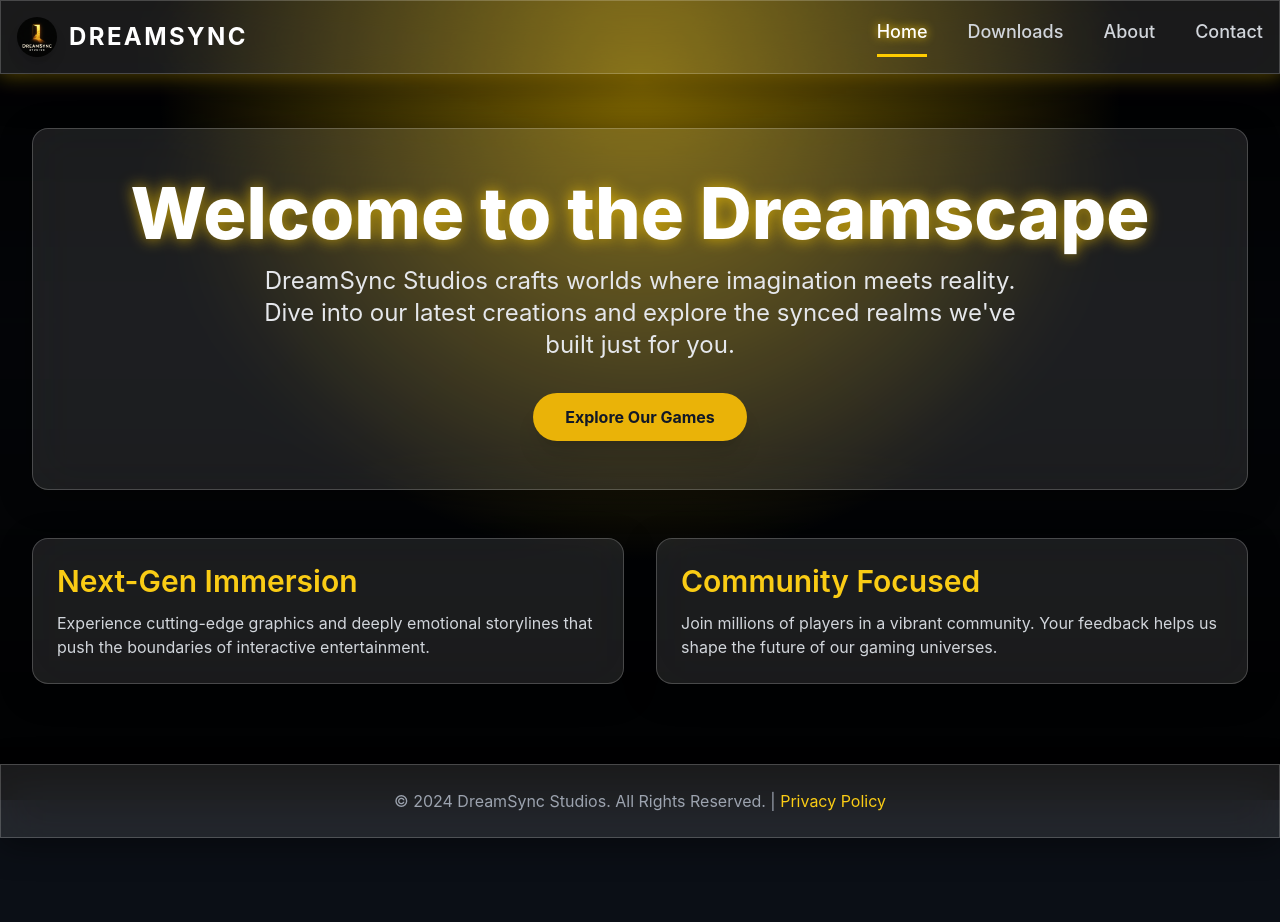
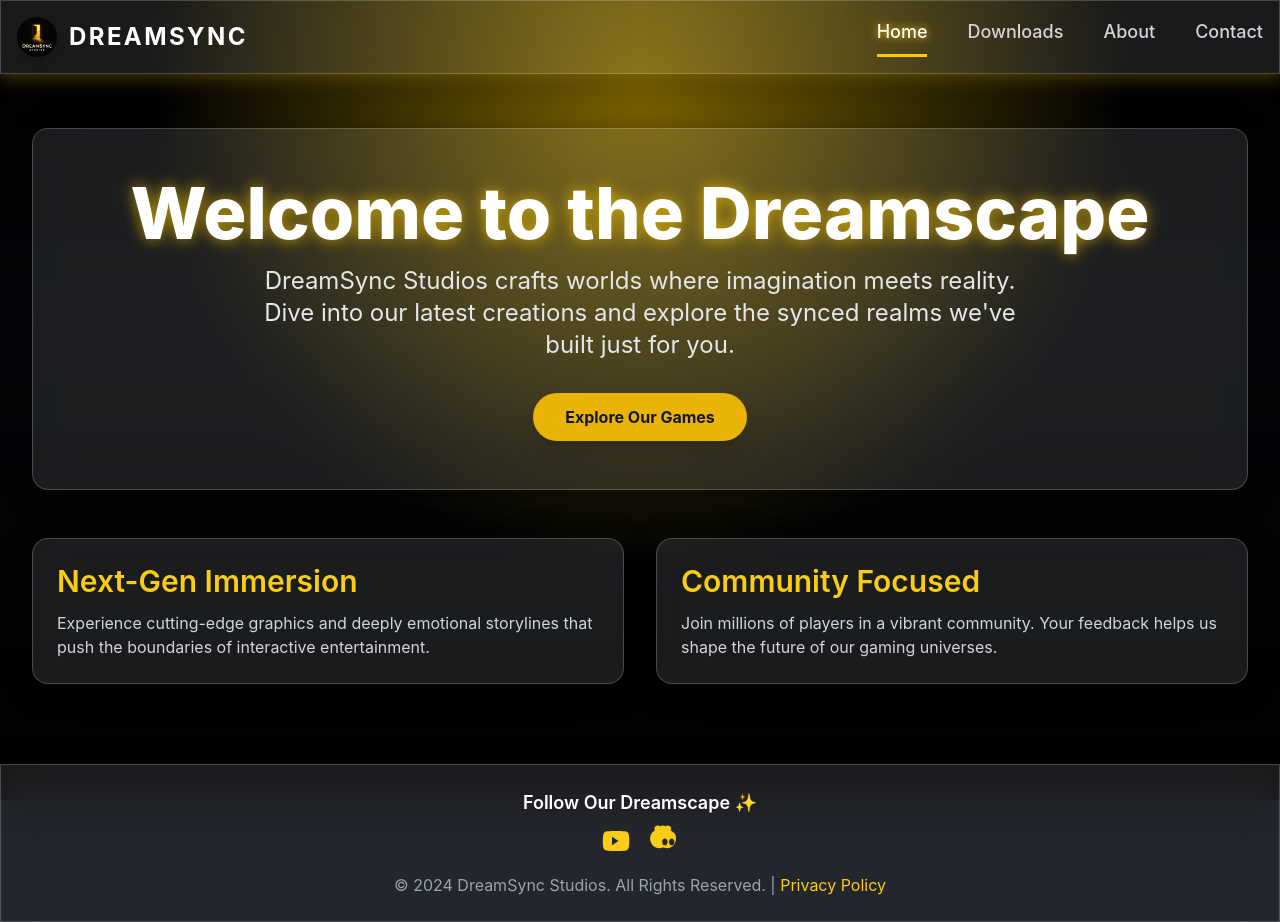
Before and after one commit to DreamSyncStudios/DreamSync-Studios, a plain HTML site: page index.html in a window 1280 px wide. Before the commit the page ends 838 px from the top, so only its background shows below. Drawn offline with nearby package versions, Linux system fonts and the light colour scheme.

```diff
--- a/index.html
+++ b/index.html
@@ -5,10 +5,8 @@
     <meta name="viewport" content="width=device-width, initial-scale=1.0">
     <title>DreamSync Studios - Home of Immersive Worlds</title>
 
-    <!-- FIX 1: Corrected favicon link to DremSyncLogo.png -->
     <link rel="icon" type="image/png" href="DremSyncLogo.png">
 
-    <!-- Load Tailwind CSS -->
     <script src="https://cdn.tailwindcss.com"></script>
     <style>
         /* Base configuration */
@@ -92,15 +90,12 @@
 </head>
 <body class="dream-bg text-white">
 
-    <!-- Message Box UI (for feedback instead of alert/confirm) -->
     <div id="messageBox" class="fixed top-24 right-4 p-4 rounded-lg shadow-2xl z-50 transition-all duration-300 transform translate-x-full opacity-0 glass-effect">
         <p id="messageText" class="font-semibold"></p>
     </div>
 
-    <!-- Header and Navigation (Glass Effect) -->
     <header class="fixed top-0 left-0 w-full z-20 glass-effect p-4 shadow-xl">
         <div class="max-w-7xl mx-auto flex justify-between items-center">
-            <!-- Logo - FIXED: Using the direct file name DremSyncLogo.png -->
             <div class="flex items-center space-x-3">
                 <img
                     src="DremSyncLogo.png"
@@ -111,7 +106,6 @@
                 <h1 class="text-2xl font-bold tracking-widest uppercase text-white transition duration-500 hover:text-yellow-400">DreamSync</h1>
             </div>
 
-            <!-- Navigation Links -->
             <nav class="flex space-x-6 md:space-x-10">
                 <a href="#" class="nav-link text-lg font-medium transition duration-300 pb-2" data-tab="home">Home</a>
                 <a href="#" class="nav-link text-lg font-medium transition duration-300 pb-2" data-tab="downloads">Downloads</a>
@@ -121,10 +115,8 @@
         </div>
     </header>
 
-    <!-- Main Content Area -->
     <main class="pt-24 max-w-7xl mx-auto px-4 sm:px-6 lg:px-8">
 
-        <!-- Home Section -->
         <section id="home" class="content-section hidden-section">
             <div class="glass-effect rounded-2xl p-8 md:p-12 text-center my-8">
                 <h2 class="text-5xl md:text-7xl font-extrabold mb-4 hero-title" style="text-shadow: 0 0 15px rgba(255, 204, 0, 0.7);">
@@ -139,14 +131,12 @@
             </div>
 
             <div class="grid md:grid-cols-2 gap-8 my-12">
-                <!-- Feature 1 -->
                 <div class="glass-effect rounded-2xl p-6 transition duration-500 hover:shadow-2xl hover:shadow-yellow-500/50 transform hover:-translate-y-1">
                     <h3 class="text-3xl font-semibold mb-3 text-yellow-400">Next-Gen Immersion</h3>
                     <p class="text-gray-300">
                         Experience cutting-edge graphics and deeply emotional storylines that push the boundaries of interactive entertainment.
                     </p>
                 </div>
-                <!-- Feature 2 -->
                 <div class="glass-effect rounded-2xl p-6 transition duration-500 hover:shadow-2xl hover:shadow-yellow-500/50 transform hover:-translate-y-1">
                     <h3 class="text-3xl font-semibold mb-3 text-yellow-400">Community Focused</h3>
                     <p class="text-gray-300">
@@ -156,18 +146,14 @@
             </div>
         </section>
 
-        <!-- Downloads Section -->
         <section id="downloads" class="content-section hidden-section">
             <h2 class="text-4xl font-bold my-8 text-center" style="text-shadow: 0 0 10px rgba(255, 204, 0, 0.5);">Latest Releases</h2>
 
-            <!-- Downloads Content Container - Populated by JS -->
             <div id="downloadsContainer" class="grid lg:grid-cols-2 gap-8 mb-12">
-                <!-- Static Game Cards will be rendered here -->
-            </div>
+                </div>
 
         </section>
 
-        <!-- About Section -->
         <section id="about" class="content-section hidden-section">
             <h2 class="text-4xl font-bold my-8 text-center" style="text-shadow: 0 0 10px rgba(255, 204, 0, 0.5);">Our Vision</h2>
 
@@ -183,7 +169,6 @@
             </div>
         </section>
 
-        <!-- Contact Section -->
         <section id="contact" class="content-section hidden-section">
             <h2 class="text-4xl font-bold my-8 text-center" style="text-shadow: 0 0 10px rgba(255, 204, 0, 0.5);">Get In Touch</h2>
 
@@ -202,7 +187,6 @@
                         <textarea id="message" name="message" rows="4" required class="w-full bg-white/10 glass-effect p-3 rounded-lg border border-white/20 focus:outline-none focus:border-yellow-500 transition duration-200"></textarea>
                     </div>
 
-                    <!-- Single Button Container for Gmail -->
                     <div class="flex flex-col md:flex-row gap-4 justify-center pt-4">
                         <button type="button" id="sendGmailContact" class="bg-red-600 text-white font-bold py-3 px-8 rounded-full transition duration-500 transform hover:scale-105 shadow-xl hover:shadow-red-500/50 flex-1">
                             Open in Gmail
@@ -210,7 +194,6 @@
                     </div>
                 </form>
 
-                <!-- Guidance Text for Gmail -->
                 <div class="mt-6 p-4 rounded-xl bg-white/10 border border-yellow-500/30">
                     <p class="text-sm font-semibold text-yellow-300 mb-2">Gmail Account Tip:</p>
                     <p class="text-xs text-gray-300">
@@ -219,7 +202,6 @@
                     </p>
                 </div>
 
-                <!-- Manual Contact Info -->
                 <p id="manualContactInfo" class="text-center text-sm mt-4 text-gray-400 hidden">
                     If this didn't work, please copy our address: <span class="font-mono text-yellow-300 select-all" id="manualEmailAddress"></span>
                 </p>
@@ -228,12 +210,37 @@
 
     </main>
 
-    <!-- Footer -->
     <footer class="glass-effect mt-20 p-6 text-center text-gray-400">
+        <div class="mb-4">
+            <p class="text-lg font-semibold text-white mb-2">Follow Our Dreamscape ✨</p>
+            <div class="flex justify-center space-x-4">
+
+                <a
+                    href="https://www.youtube.com/@DreamSyncStudios-i5c8s"
+                    target="_blank"
+                    aria-label="Follow us on YouTube"
+                    class="text-yellow-400 hover:text-yellow-300 transition duration-300 transform hover:scale-110"
+                >
+                    <svg class="w-8 h-8" fill="currentColor" viewBox="0 0 24 24">
+                        <path d="M21.583 7.128c-.288-1.096-.95-1.91-1.954-2.185-1.503-.41-7.583-.41-7.583-.41s-6.082 0-7.584.41c-1.004.275-1.666 1.09-1.954 2.185-.28 1.055-.416 3.32-.416 4.872s.136 3.817.416 4.872c.288 1.096.95 1.91 1.954 2.185 1.503.41 7.584.41 7.584.41s6.08 0 7.583-.41c1.004-.275 1.666-1.09 1.954-2.185.28-1.055.416-3.32.416-4.872s-.136-3.817-.416-4.872zm-12.592 7.127V8.752l4.909 3.251-4.909 3.252z"/>
+                    </svg>
+                </a>
+
+                <a
+                    href="https://discord.gg/KMAcT2pWdw"
+                    target="_blank"
+                    aria-label="Join our Discord server"
+                    class="text-yellow-400 hover:text-yellow-300 transition duration-300 transform hover:scale-110"
+                >
+                    <svg class="w-8 h-8" fill="currentColor" viewBox="0 0 50 50">
+                        <path d="M40 12.3c-1.2-1.7-2.8-3.2-4.5-4.2.4-1.2.6-2.5.5-3.8-.5-1.5-1.9-2.7-3.4-3.2-1.8-.6-3.7-.3-5.2.7-2.7-1.4-5.8-1.4-8.6 0-1.5-1-3.4-1.3-5.2-.7-1.5.5-2.9 1.7-3.4 3.2-.1 1.3.1 2.6.5 3.8-1.7 1-3.3 2.5-4.5 4.2-2.1 3-3.1 6.5-2.8 10.1.3 3.6 1.8 7.1 4.2 9.7 1.5 1.6 3.3 2.8 5.4 3.6 1.5.5 3.1.8 4.7.7 1.5-.1 3-.3 4.4-.8.5-.2 1-.5 1.4-.8.5.2 1 .5 1.5.8 1.4.5 3 .7 4.5.8 1.6-.1 3.1-.4 4.7-.7 2.1-.8 3.9-2 5.4-3.6 2.4-2.6 3.9-6.1 4.2-9.7.3-3.6-.7-7.1-2.8-10.1zm-13.6 19.5c-2.3 0-4.2-2.4-4.2-5.4 0-3 1.9-5.4 4.2-5.4 2.3 0 4.2 2.4 4.2 5.4 0 3-1.9 5.4-4.2 5.4zm10.7 0c-2.3 0-4.2-2.4-4.2-5.4 0-3 1.9-5.4 4.2-5.4 2.3 0 4.2 2.4 4.2 5.4 0 3-1.9 5.4-4.2 5.4z"/>
+                    </svg>
+                </a>
+            </div>
+        </div>
         <p>&copy; 2024 DreamSync Studios. All Rights Reserved. | <a href="#" class="text-yellow-400 hover:text-white transition duration-300">Privacy Policy</a></p>
     </footer>
 
-    <!-- JavaScript Logic -->
     <script>
         // --- STATIC DATA ---
         const ADMIN_EMAIL = "dreamsyncstudios04@gmail.com";
```
